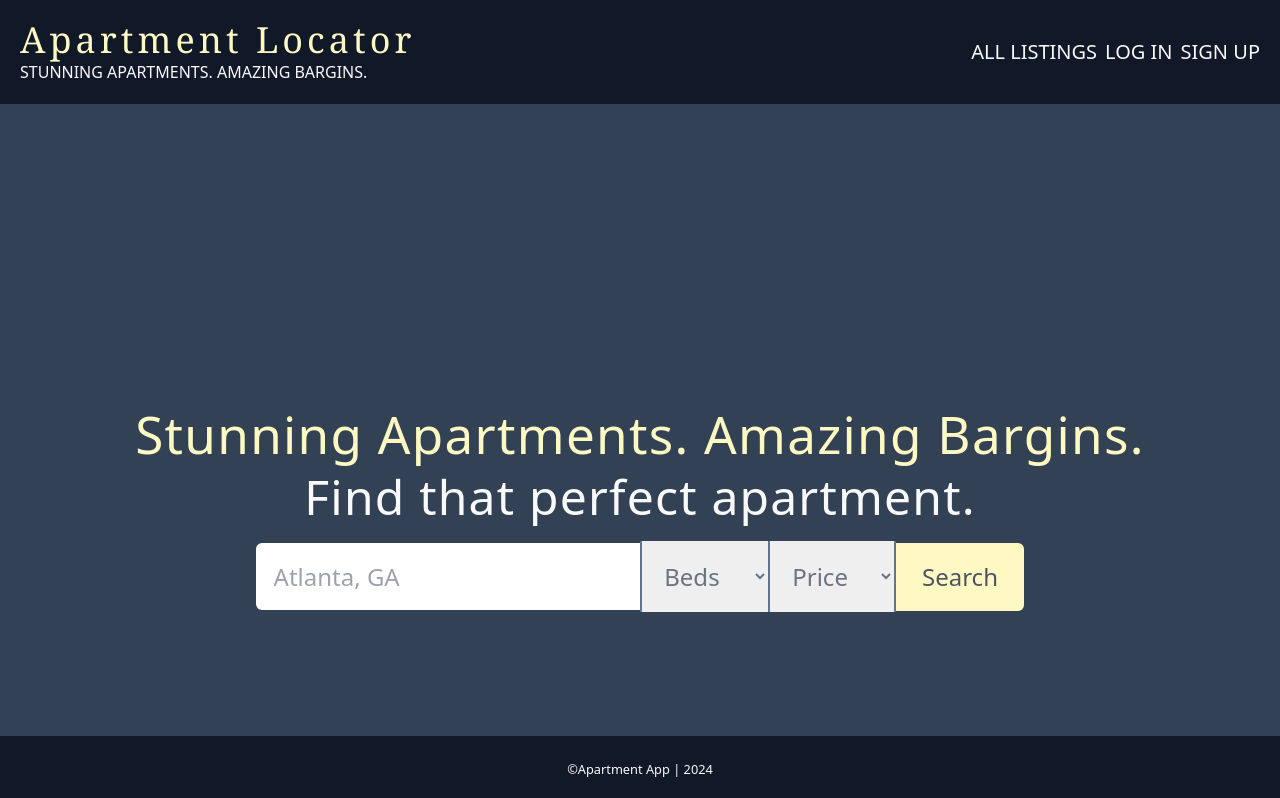
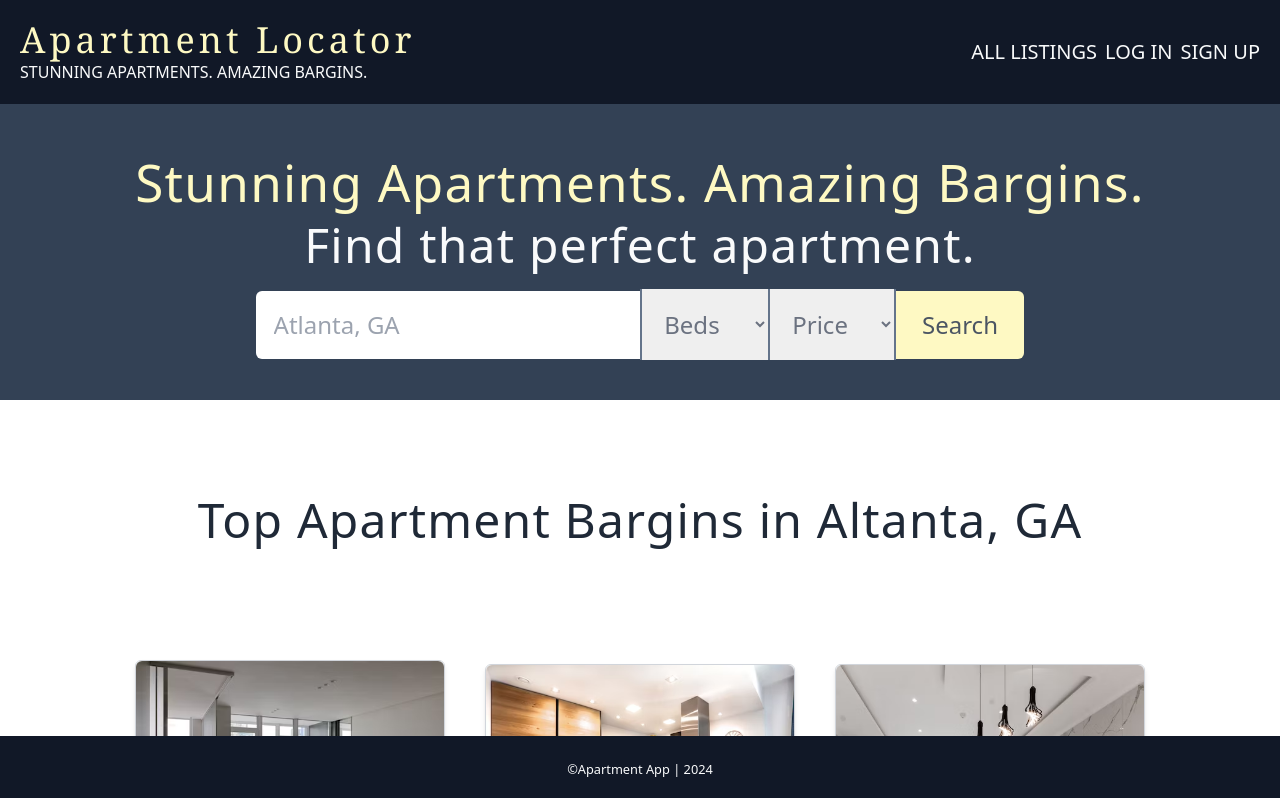
Before and after one commit to lyolayale/apartment-app-frontend, a React (Create React App) app: page / in a window 1280 px wide. Shown: the top 798 px of the page. Built offline with nearby package versions, Linux system fonts and the light colour scheme.

Commit message:
Adjusted screen height and input styling.

```diff
--- a/src/pages/Home.js
+++ b/src/pages/Home.js
@@ -31,10 +31,10 @@ export default function Home() {
     },
   ];
   return (
-    <section className="w-full h-full pb-44">
+    <section className="h-screen">
       <div
         id="finder"
-        className="mx-auto h-screen flex flex-col justify-center items-center gap-5 mb-24 bg-slate-700 py-10"
+        className="mx-auto flex flex-col justify-center items-center gap-5 mb-24 bg-slate-700 py-10"
       >
         <div
           id="home-text"
@@ -50,7 +50,7 @@ export default function Home() {
         <div className="w-3/5 text-2xl">
           <input
             placeholder="Atlanta, GA"
-            className="w-full mb-5 lg:mb-0 lg:w-2/4 p-[1.1rem] rounded md:rounded-none md:rounded-l-md focus:outline-none"
+            className="w-full mb-5 lg:mb-0 lg:w-2/4 p-[1.1rem] rounded md:rounded-none lg:rounded-l-md focus:outline-none"
             type="text"
           />
           <select className="hidden lg:inline w-1/6 p-[1.14rem] border-l-2 border-slate-500 text-gray-500 focus:outline-none">
@@ -70,16 +70,13 @@ export default function Home() {
             <option value="1000">$1000</option>
             <option value="1500">$1500</option>
           </select>
-          <button className="w-full lg:w-1/6 p-[1.11rem] rounded md:rounded-none md:rounded-r-md  border-slate-500 bg-yellow-100 text-gray-600">
+          <button className="w-full lg:w-1/6 p-[1.11rem] rounded md:rounded-none lg:rounded-r-md  border-slate-500 bg-yellow-100 text-gray-600">
             Search
           </button>
         </div>
       </div>
       <div id="apartment-cards-wrapper" className="mt-12 px-4 lg:px-0">
-        <h3
-          className="text-center text-2xl md:text-4xl text-gray-800 tracking-wide"
-          style={{ textShadow: "0 5px 5px rgba(100, 100, 100, 0.5)" }}
-        >
+        <h3 className="text-center text-3xl md:text-5xl text-gray-800 tracking-wide">
           Top Apartment Bargins in Altanta, GA
         </h3>
         <ul
@@ -89,7 +86,7 @@ export default function Home() {
           {apartments.map((apartment, i) => (
             <li
               key={i}
-              className="group flex flex-col justify-center items-center gap-2 w-3/4 sm:w-3/6 xl:w-1/4 h-[100%] pb-7 rounded-md border border-1 border-gray-300 shadow-md hover:scale-110 duration-100"
+              className="group flex flex-col justify-center items-center gap-2 w-3/4 sm:w-3/6 xl:w-1/4 h-[100%] pb-7 rounded-md border border-1 border-gray-300 shadow-md hover:scale-110 hover:shadow-none duration-200"
             >
               <img
                 className="object-cover rounded-t-md w-full"
```
